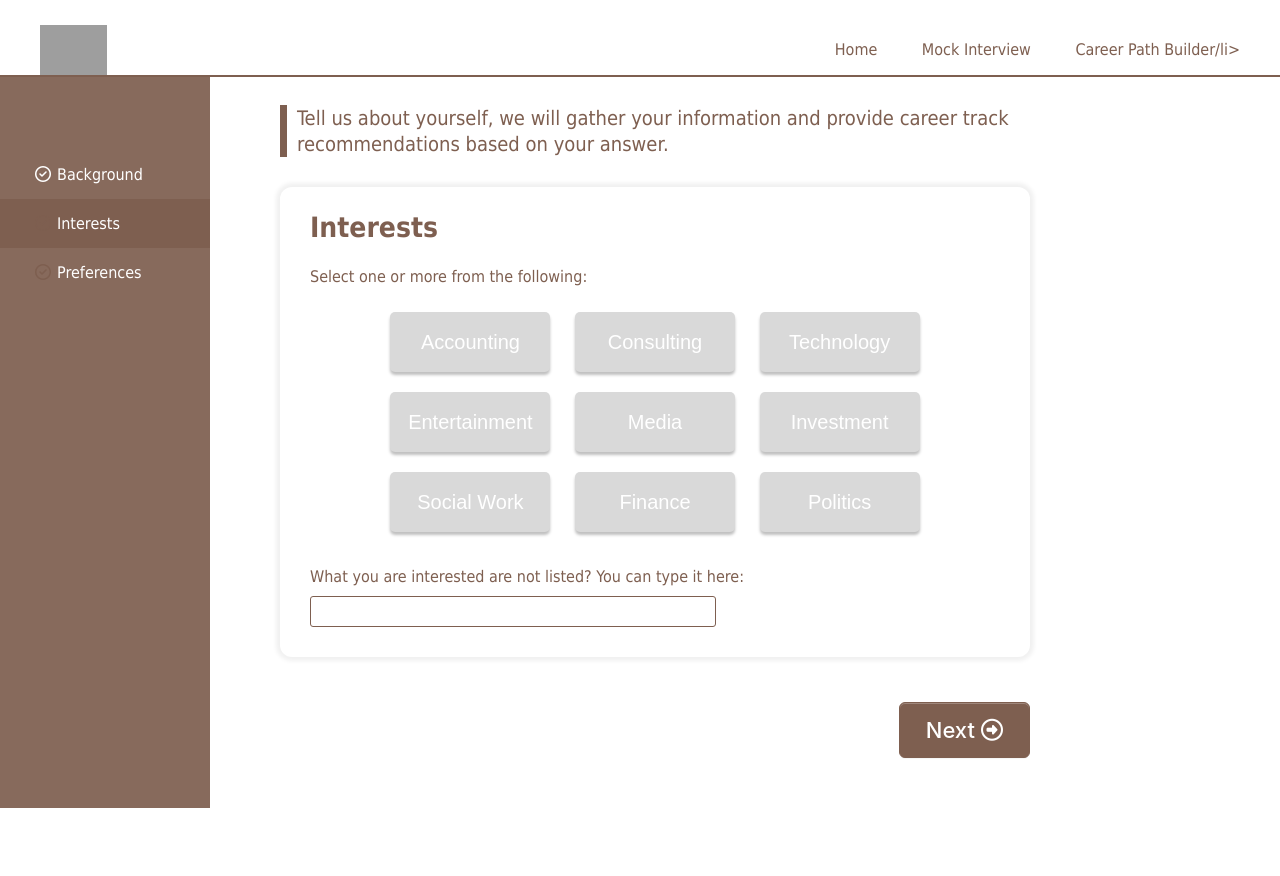
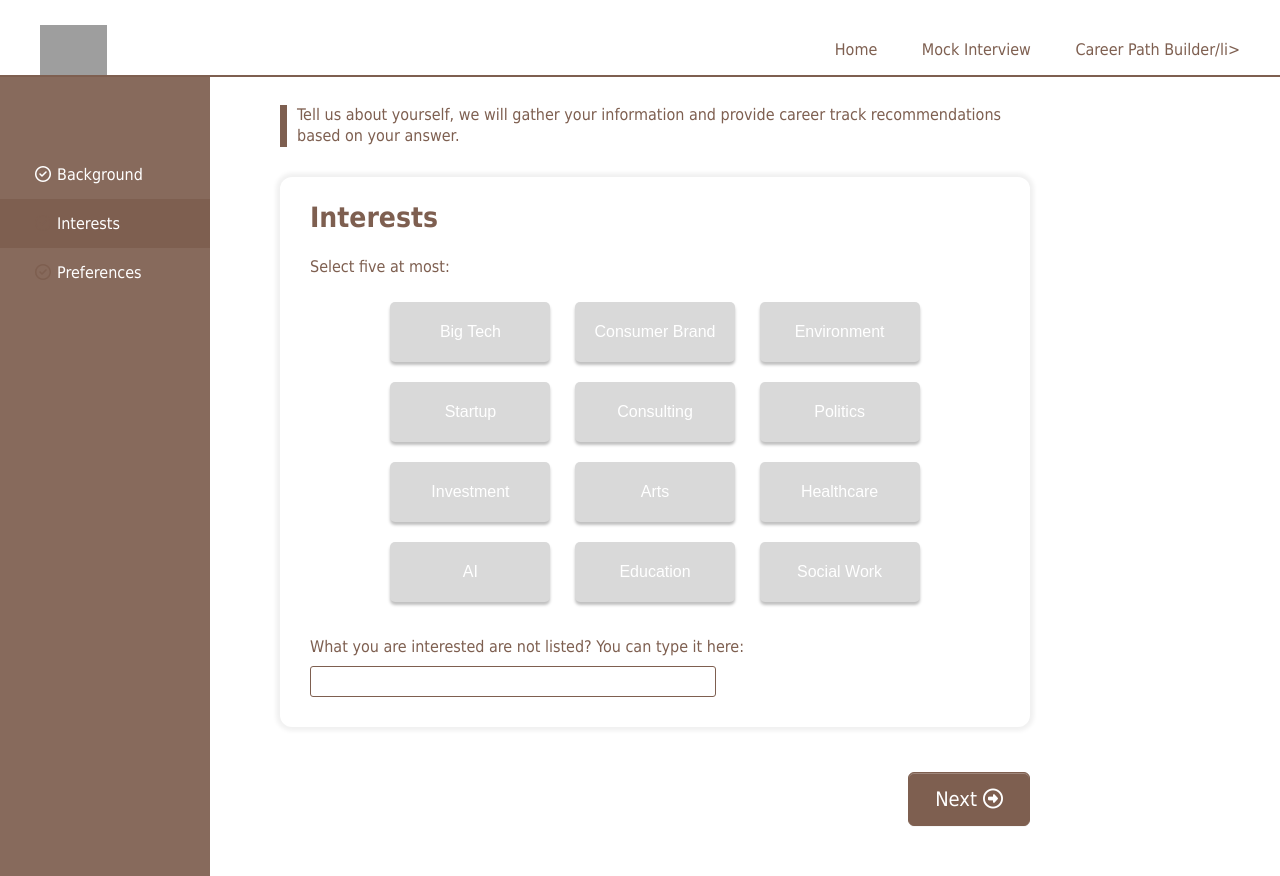
Before and after one commit to zyloveslego/interview_django, a Django app: page /career_interests in a window 1280 px wide. Before the commit the page ends 808 px from the top, so only its background shows below. Run offline with Django 3.2, Linux system fonts and the light colour scheme; some libraries are stand-ins or nearby versions; grey boxes are pictures that could not be loaded.

Commit message:
Change in font & size

```diff
--- a/interview/static/interview/css/career-builder-interests.css
+++ b/interview/static/interview/css/career-builder-interests.css
@@ -109,7 +109,7 @@ margin-top:1.5625rem;
   /*Main Content*/
 
   .theBrownVerticalDecoBar{
-    font-size: 1.25rem;
+    font-size: 1rem;
     line-height: 1.3;
 
     height:auto;
@@ -150,7 +150,7 @@ background-color: #d9d9d9;
 color:white;
 box-shadow: 0px 3px 3px rgba(0, 0, 0, 0.25);
 border-radius: 5px;
-font-size:1.25rem;
+font-size:1rem;
 border:none;
   }
 
@@ -203,8 +203,7 @@ margin-top:25px;
     color: #24292E;
     cursor: pointer;
     display: inline-block;
-    font-family: -apple-system, system-ui, "Segoe UI", Helvetica, Arial, sans-serif, "Apple Color Emoji", "Segoe UI Emoji";
-    font-size: 22px;
+    font-size: 1.25rem;
     font-weight: 500;
     line-height: 20px;
     list-style: none;
--- a/interview/static/interview/css/interviewquestion.css
+++ b/interview/static/interview/css/interviewquestion.css
@@ -2,7 +2,7 @@ body {
     font-family: 'Tahoma', sans-serif;
     word-wrap: break-word;
     overflow-wrap: break-word;
-    color:black;
+    color:#3f302a;
 }
 
 /* Top Nav Bar*/
--- a/interview/static/interview/css/interviewsetup.css
+++ b/interview/static/interview/css/interviewsetup.css
@@ -139,8 +139,7 @@ margin-left:20px;
     cursor: pointer;
     display: inline-block;
     font-family: -apple-system, system-ui, "Segoe UI", Helvetica, Arial, sans-serif, "Apple Color Emoji", "Segoe UI Emoji";
-    font-size: 22px;
-    font-weight: 500;
+    font-size: 1.25rem;
     line-height: 20px;
     list-style: none;
     padding: 16px 26px;
--- a/interview/templates/interview/career-builder-interests.html
+++ b/interview/templates/interview/career-builder-interests.html
@@ -37,9 +37,7 @@
         <div id="tell-us-about-yourself-container">
             <div class="theBrownVerticalDecoBar">
                 <div id="tell-us-about-yourself">Tell us about yourself, we will gather your information and provide
-                    career
-                    track recommendations based
-                    on your answer.
+                    career track recommendations based on your answer.
                 </div>
             </div>
         </div>
@@ -47,23 +45,28 @@
         <div id="select-interests" class="transparentContainerBox">
             <div id="select-interests-inner-container">
                 <h1 id="title-interests">Interests</h1>
-                <p>Select one or more from the following:</p>
+                <p>Select five at most:</p>
                 <div id="nine-options-container">
                     <div id="nine-options">
                         <div class="one-lane">
-                            <button class="option-button">Accounting</button>
-                            <button class="option-button">Consulting</button>
-                            <button class="option-button">Technology</button>
+                            <button class="option-button">Big Tech</button>
+                            <button class="option-button">Consumer Brand</button>
+                            <button class="option-button">Environment</button>
                         </div>
                         <div class="one-lane">
-                            <button class="option-button">Entertainment</button>
-                            <button class="option-button">Media</button>
-                            <button class="option-button">Investment</button>
+                            <button class="option-button">Startup</button>
+                            <button class="option-button">Consulting</button>
+                            <button class="option-button">Politics</button>
                         </div>
                         <div class="one-lane">
+                            <button class="option-button">Investment</button>
+                            <button class="option-button">Arts</button>
+                            <button class="option-button">Healthcare</button>
+                        </div>
+                        <div class="one-lane">
+                            <button class="option-button">AI</button>
+                            <button class="option-button">Education</button>
                             <button class="option-button">Social Work</button>
-                            <button class="option-button">Finance</button>
-                            <button class="option-button">Politics</button>
                         </div>
                     </div>
                 </div>
--- a/interview/templates/interview/career-builder-intro.html
+++ b/interview/templates/interview/career-builder-intro.html
@@ -38,9 +38,7 @@
                 <div id="firstWord">Career Path Builder</div>
                 <div id="description">Career Path Builder is your personal roadmap to success, leveraging advanced data
                     analysis to align your education and work experience with tailor-made career recommendations.
-                    <br><br>Discover, plan, and achieve your dream career with Career Path Builder today! Your future
-                    starts
-                    here.
+                    <br><br><span id="discover">Discover, plan, and achieve your dream career today!</span>
                 </div>
                 <div id="interviewButtonContainer">
                     <div id="interviewButton">
--- a/interview/templates/interview/career-builder-results.html
+++ b/interview/templates/interview/career-builder-results.html
@@ -30,7 +30,7 @@
     <div id="main-content">
         <div id="main-content-container">
             <div class="theBrownVerticalDecoBar">
-                <h1>Career Path Recommendations</h1>
+                <h2>Career Path Recommendations</h2>
             </div>
 
             <div>
```
Also changed, not shown: interview/static/interview/css/career-builder-background.css (+3 -14 lines), interview/static/interview/css/career-builder-intro.css (+6 -6 lines), interview/static/interview/css/career-builder-preferences.css (+3 -4 lines), interview/static/interview/css/career-builder-results.css (+16 -5 lines), interview/static/interview/css/landingpage.css (+6 -6 lines).
